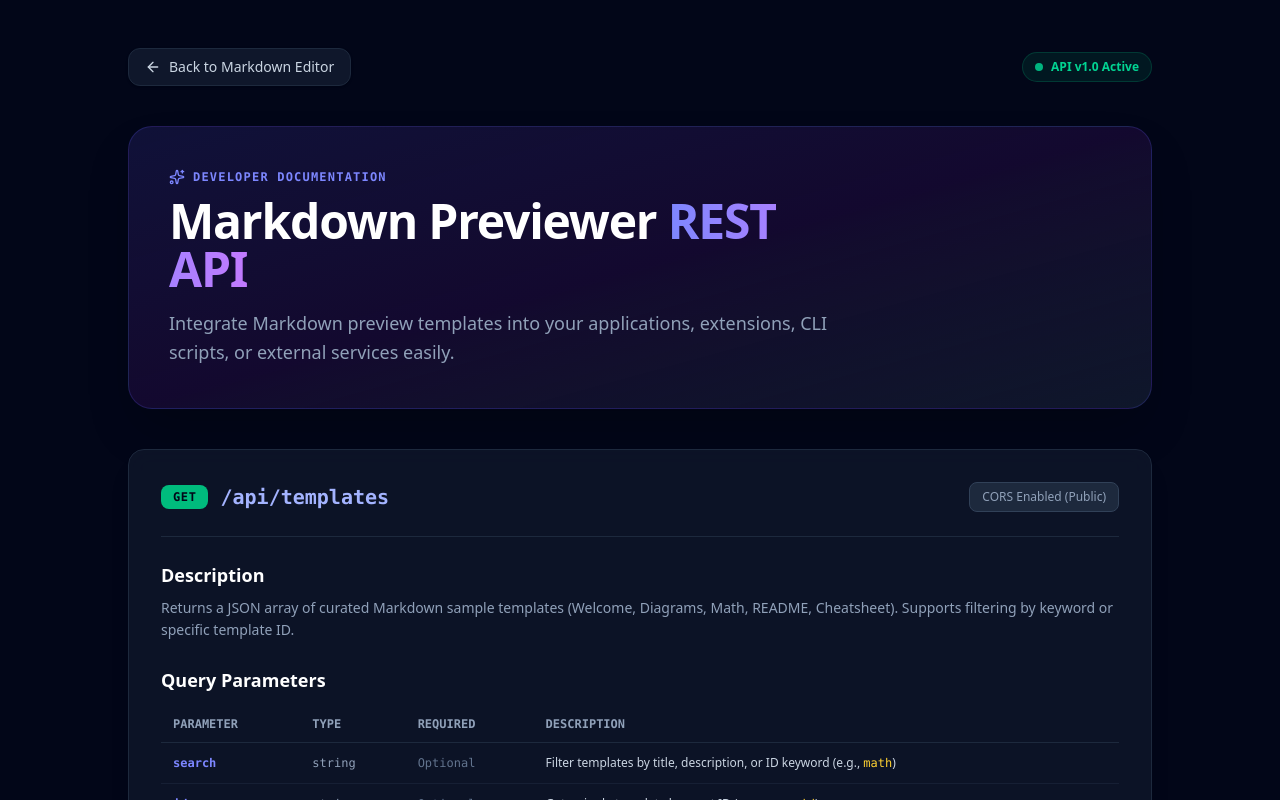
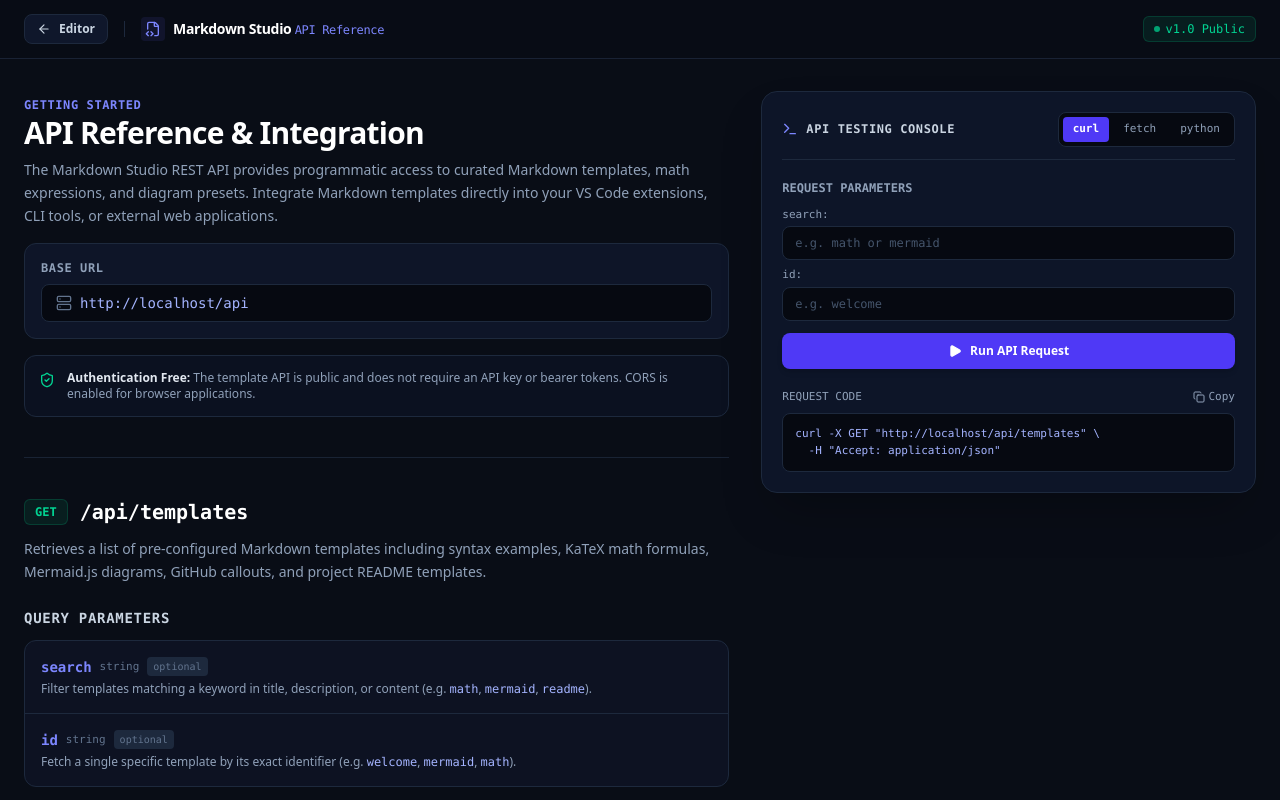
Before and after one commit to LOCAL2/markdown-preview, a Next.js app: page /api-docs in a window 1280 px wide. Shown: the top 800 px of the page. Built offline with nearby package versions, Linux system fonts and the light colour scheme.

Commit message:
Redesign /api-docs with professional two-column Stripe-style documentation layout and fix page scrolling

```diff
--- a/app/api-docs/page.tsx
+++ b/app/api-docs/page.tsx
@@ -1,168 +1,274 @@
 "use client";
 
-import React, { useState } from "react";
+import React, { useState, useEffect } from "react";
 import Link from "next/link";
 import {
-  Code,
-  Globe,
+  ArrowLeft,
+  Check,
+  Copy,
+  Play,
   Terminal,
-  Play,
-  Copy,
-  Check,
-  ArrowLeft,
-  FileText,
+  Search,
+  Code2,
+  FileCode2,
+  Server,
+  Key,
+  ShieldCheck,
   Layers,
-  Sparkles
+  ChevronRight,
+  ExternalLink
 } from "lucide-react";
 
 export default function ApiDocsPage() {
   const [activeTab, setActiveTab] = useState<"curl" | "fetch" | "python">("curl");
+  const [searchParam, setSearchParam] = useState("");
+  const [idParam, setIdParam] = useState("");
   const [copied, setCopied] = useState(false);
   const [loading, setLoading] = useState(false);
-  const [searchQuery, setSearchQuery] = useState("");
-  const [apiResponse, setApiResponse] = useState<string | null>(null);
+  const [apiResponse, setApiResponse] = useState<{
+    status: number;
+    statusText: string;
+    timeMs: number;
+    data: any;
+  } | null>(null);
 
-  const baseUrl = typeof window !== "undefined" ? window.location.origin : "http://localhost:3000";
+  const [origin, setOrigin] = useState("http://localhost:3000");
 
-  const getSnippet = () => {
-    const query = searchQuery ? `?search=${encodeURIComponent(searchQuery)}` : "";
+  useEffect(() => {
+    if (typeof window !== "undefined") {
+      setOrigin(window.location.origin);
+    }
+  }, []);
+
+  const buildQueryUrl = () => {
+    const params = new URLSearchParams();
+    if (idParam.trim()) params.append("id", idParam.trim());
+    if (searchParam.trim()) params.append("search", searchParam.trim());
+    const queryString = params.toString();
+    return `${origin}/api/templates${queryString ? `?${queryString}` : ""}`;
+  };
+
+  const getCodeSnippet = () => {
+    const url = buildQueryUrl();
     switch (activeTab) {
       case "curl":
-        return `curl -X GET "${baseUrl}/api/templates${query}" \\
+        return `curl -X GET "${url}" \\
   -H "Accept: application/json"`;
       case "fetch":
-        return `fetch("${baseUrl}/api/templates${query}")
+        return `fetch("${url}")
   .then(res => res.json())
   .then(data => console.log(data));`;
       case "python":
         return `import requests
 
-response = requests.get("${baseUrl}/api/templates${query}")
+response = requests.get("${url}")
 data = response.json()
 print(data)`;
     }
   };
 
-  const handleCopy = () => {
-    navigator.clipboard.writeText(getSnippet());
+  const handleCopyCode = () => {
+    navigator.clipboard.writeText(getCodeSnippet());
     setCopied(true);
     setTimeout(() => setCopied(false), 2000);
   };
 
-  const handleTestApi = async () => {
+  const handleSendRequest = async () => {
     setLoading(true);
+    const startTime = performance.now();
     try {
-      const query = searchQuery ? `?search=${encodeURIComponent(searchQuery)}` : "";
-      const res = await fetch(`/api/templates${query}`);
+      const url = buildQueryUrl();
+      const res = await fetch(url);
+      const endTime = performance.now();
       const data = await res.json();
-      setApiResponse(JSON.stringify(data, null, 2));
+      setApiResponse({
+        status: res.status,
+        statusText: res.statusText || (res.status === 200 ? "OK" : "Error"),
+        timeMs: Math.round(endTime - startTime),
+        data,
+      });
     } catch (err: any) {
-      setApiResponse(JSON.stringify({ error: err.message }, null, 2));
+      const endTime = performance.now();
+      setApiResponse({
+        status: 500,
+        statusText: "Network Error",
+        timeMs: Math.round(endTime - startTime),
+        data: { error: err.message || "Failed to fetch API endpoint" },
+      });
     } finally {
       setLoading(false);
     }
   };
 
   return (
-    <div className="min-h-screen bg-slate-950 text-slate-100 font-sans p-6 md:p-12">
-      {/* Header Navigation */}
-      <div className="max-w-5xl mx-auto mb-10 flex items-center justify-between">
+    <div className="min-h-screen w-full bg-[#090d16] text-slate-200 font-sans selection:bg-indigo-500/30 selection:text-indigo-200 overflow-y-auto">
+      {/* Top Navbar */}
+      <header className="sticky top-0 z-40 w-full border-b border-slate-800/80 bg-[#090d16]/90 backdrop-blur-md px-6 py-3.5">
+        <div className="max-w-7xl mx-auto flex items-center justify-between">
+          <div className="flex items-center gap-4">
             <Link
               href="/"
-          className="inline-flex items-center gap-2 px-4 py-2 text-sm font-medium text-slate-300 bg-slate-900 border border-slate-800 rounded-xl hover:bg-slate-800 hover:text-white transition-all shadow-sm"
+              className="inline-flex items-center gap-2 px-3 py-1.5 text-xs font-semibold text-slate-300 bg-slate-900 border border-slate-800 rounded-lg hover:bg-slate-800 hover:text-white transition-colors"
             >
-          <ArrowLeft className="w-4 h-4" />
-          Back to Markdown Editor
+              <ArrowLeft className="w-3.5 h-3.5" />
+              Editor
             </Link>
-        <div className="flex items-center gap-2 text-xs font-semibold px-3 py-1.5 bg-emerald-500/10 text-emerald-400 border border-emerald-500/20 rounded-full">
-          <span className="w-2 h-2 rounded-full bg-emerald-400 animate-pulse"></span>
-          API v1.0 Active
+
+            <div className="h-4 w-px bg-slate-800" />
+
+            <div className="flex items-center gap-2">
+              <div className="p-1 rounded bg-indigo-500/10 text-indigo-400">
+                <FileCode2 className="w-4 h-4" />
+              </div>
+              <span className="text-sm font-bold tracking-tight text-white">
+                Markdown Studio <span className="text-indigo-400 font-mono text-xs font-normal">API Reference</span>
+              </span>
             </div>
           </div>
 
-      {/* Main Container */}
-      <main className="max-w-5xl mx-auto space-y-10">
-        {/* Hero Banner */}
-        <div className="relative overflow-hidden bg-gradient-to-br from-indigo-900/30 via-purple-900/20 to-slate-900 border border-indigo-500/20 rounded-3xl p-8 md:p-10 shadow-2xl">
-          <div className="relative z-10 max-w-2xl">
-            <div className="inline-flex items-center gap-2 text-indigo-400 font-mono text-xs mb-3 uppercase tracking-widest font-bold">
-              <Sparkles className="w-4 h-4" /> Developer Documentation
+          <div className="flex items-center gap-3">
+            <span className="inline-flex items-center gap-1.5 px-2.5 py-1 text-xs font-mono font-medium text-emerald-400 bg-emerald-500/10 border border-emerald-500/20 rounded-md">
+              <span className="w-1.5 h-1.5 rounded-full bg-emerald-400 animate-pulse" />
+              v1.0 Public
+            </span>
           </div>
-            <h1 className="text-3xl md:text-5xl font-extrabold text-white tracking-tight mb-4">
-              Markdown Previewer <span className="text-transparent bg-clip-text bg-gradient-to-r from-indigo-400 to-purple-400">REST API</span>
+        </div>
+      </header>
+
+      {/* Main Container Layout */}
+      <div className="max-w-7xl mx-auto px-6 py-8 grid grid-cols-1 lg:grid-cols-12 gap-8">
+        {/* Left Column: Documentation Content (7 cols) */}
+        <main className="lg:col-span-7 space-y-10">
+          {/* Overview Section */}
+          <section id="overview" className="space-y-4">
+            <div className="space-y-2">
+              <span className="text-xs font-mono text-indigo-400 font-semibold tracking-wider uppercase">
+                GETTING STARTED
+              </span>
+              <h1 className="text-3xl font-bold tracking-tight text-white">
+                API Reference & Integration
               </h1>
-            <p className="text-slate-400 text-base md:text-lg leading-relaxed">
-              Integrate Markdown preview templates into your applications, extensions, CLI scripts, or external services easily.
+              <p className="text-slate-400 text-sm leading-relaxed">
+                The Markdown Studio REST API provides programmatic access to curated Markdown templates, math expressions, and diagram presets. Integrate Markdown templates directly into your VS Code extensions, CLI tools, or external web applications.
+              </p>
+            </div>
+
+            {/* Base URL Box */}
+            <div className="p-4 bg-slate-900/90 border border-slate-800 rounded-xl space-y-2">
+              <div className="text-xs font-mono text-slate-400 uppercase tracking-wider font-semibold">
+                BASE URL
+              </div>
+              <div className="flex items-center gap-2 font-mono text-sm text-indigo-300 bg-[#060911] px-3.5 py-2 rounded-lg border border-slate-800">
+                <Server className="w-4 h-4 text-slate-500 shrink-0" />
+                <span className="select-all">{origin}/api</span>
+              </div>
+            </div>
+
+            {/* Auth Note */}
+            <div className="p-3.5 bg-slate-900/50 border border-slate-800 rounded-xl flex items-start gap-3 text-xs text-slate-400">
+              <ShieldCheck className="w-4 h-4 text-emerald-400 shrink-0 mt-0.5" />
+              <div>
+                <strong className="text-slate-200">Authentication Free:</strong> The template API is public and does not require an API key or bearer tokens. CORS is enabled for browser applications.
+              </div>
+            </div>
+          </section>
+
+          <hr className="border-slate-800/80" />
+
+          {/* Endpoint Specification Section */}
+          <section id="templates-endpoint" className="space-y-6">
+            <div className="space-y-3">
+              <div className="flex items-center gap-3">
+                <span className="px-2.5 py-1 font-mono text-xs font-bold bg-emerald-500/10 text-emerald-400 border border-emerald-500/20 rounded-md uppercase">
+                  GET
+                </span>
+                <code className="text-xl font-mono font-bold text-white">
+                  /api/templates
+                </code>
+              </div>
+              <p className="text-slate-400 text-sm leading-relaxed">
+                Retrieves a list of pre-configured Markdown templates including syntax examples, KaTeX math formulas, Mermaid.js diagrams, GitHub callouts, and project README templates.
+              </p>
+            </div>
+
+            {/* Query Parameters Table */}
+            <div className="space-y-3">
+              <h2 className="text-sm font-semibold uppercase font-mono tracking-wider text-slate-300">
+                QUERY PARAMETERS
+              </h2>
+
+              <div className="border border-slate-800 rounded-xl overflow-hidden bg-slate-900/60">
+                <div className="p-4 border-b border-slate-800 space-y-1">
+                  <div className="flex items-center gap-2">
+                    <span className="font-mono text-sm font-bold text-indigo-400">search</span>
+                    <span className="text-[11px] font-mono text-slate-500">string</span>
+                    <span className="text-[10px] font-mono text-slate-500 bg-slate-800 px-1.5 py-0.5 rounded">optional</span>
+                  </div>
+                  <p className="text-xs text-slate-400">
+                    Filter templates matching a keyword in title, description, or content (e.g. <code className="text-indigo-300 font-mono">math</code>, <code className="text-indigo-300 font-mono">mermaid</code>, <code className="text-indigo-300 font-mono">readme</code>).
+                  </p>
+                </div>
+
+                <div className="p-4 space-y-1">
+                  <div className="flex items-center gap-2">
+                    <span className="font-mono text-sm font-bold text-indigo-400">id</span>
+                    <span className="text-[11px] font-mono text-slate-500">string</span>
+                    <span className="text-[10px] font-mono text-slate-500 bg-slate-800 px-1.5 py-0.5 rounded">optional</span>
+                  </div>
+                  <p className="text-xs text-slate-400">
+                    Fetch a single specific template by its exact identifier (e.g. <code className="text-indigo-300 font-mono">welcome</code>, <code className="text-indigo-300 font-mono">mermaid</code>, <code className="text-indigo-300 font-mono">math</code>).
                   </p>
                 </div>
               </div>
-
-        {/* API Endpoint Section */}
-        <div className="bg-slate-900/80 border border-slate-800 rounded-2xl p-6 md:p-8 space-y-6 shadow-xl backdrop-blur-md">
-          <div className="flex flex-wrap items-center justify-between gap-4 pb-6 border-b border-slate-800">
-            <div className="flex items-center gap-3">
-              <span className="px-3 py-1 font-mono text-xs font-bold bg-emerald-500 text-slate-950 rounded-lg uppercase tracking-wider">
-                GET
-              </span>
-              <code className="text-lg md:text-xl font-mono text-indigo-300 font-semibold">
-                /api/templates
-              </code>
-            </div>
-            <span className="text-xs text-slate-400 bg-slate-800 px-3 py-1.5 rounded-lg border border-slate-700">
-              CORS Enabled (Public)
-            </span>
             </div>
 
-          <div>
-            <h3 className="text-lg font-semibold text-white mb-2">Description</h3>
-            <p className="text-slate-400 text-sm leading-relaxed">
-              Returns a JSON array of curated Markdown sample templates (Welcome, Diagrams, Math, README, Cheatsheet). Supports filtering by keyword or specific template ID.
+            {/* Response Formats */}
+            <div className="space-y-3">
+              <h2 className="text-sm font-semibold uppercase font-mono tracking-wider text-slate-300">
+                RESPONSE CODES
+              </h2>
+
+              <div className="grid grid-cols-1 md:grid-cols-2 gap-3 text-xs">
+                <div className="p-3.5 bg-slate-900/60 border border-slate-800 rounded-xl space-y-1">
+                  <div className="flex items-center gap-2 font-mono font-bold text-emerald-400">
+                    <span className="w-2 h-2 rounded-full bg-emerald-400" />
+                    200 OK
+                  </div>
+                  <p className="text-slate-400 text-[11px]">
+                    Successfully returned matching template list or single template payload.
                   </p>
                 </div>
 
-          {/* Query Parameters */}
-          <div>
-            <h3 className="text-lg font-semibold text-white mb-3">Query Parameters</h3>
-            <div className="overflow-x-auto">
-              <table className="w-full text-left text-sm text-slate-300 border-collapse">
-                <thead>
-                  <tr className="border-b border-slate-800 text-slate-400 text-xs uppercase font-mono">
-                    <th className="py-2.5 px-3">Parameter</th>
-                    <th className="py-2.5 px-3">Type</th>
-                    <th className="py-2.5 px-3">Required</th>
-                    <th className="py-2.5 px-3">Description</th>
-                  </tr>
-                </thead>
-                <tbody className="divide-y divide-slate-800/60 font-mono text-xs">
-                  <tr>
-                    <td className="py-3 px-3 text-indigo-400 font-bold">search</td>
-                    <td className="py-3 px-3 text-slate-400">string</td>
-                    <td className="py-3 px-3 text-slate-500">Optional</td>
-                    <td className="py-3 px-3 text-slate-300 font-sans">Filter templates by title, description, or ID keyword (e.g., <code className="text-amber-300">math</code>)</td>
-                  </tr>
-                  <tr>
-                    <td className="py-3 px-3 text-indigo-400 font-bold">id</td>
-                    <td className="py-3 px-3 text-slate-400">string</td>
-                    <td className="py-3 px-3 text-slate-500">Optional</td>
-                    <td className="py-3 px-3 text-slate-300 font-sans">Get a single template by exact ID (e.g., <code className="text-amber-300">mermaid</code>)</td>
-                  </tr>
-                </tbody>
-              </table>
+                <div className="p-3.5 bg-slate-900/60 border border-slate-800 rounded-xl space-y-1">
+                  <div className="flex items-center gap-2 font-mono font-bold text-rose-400">
+                    <span className="w-2 h-2 rounded-full bg-rose-400" />
+                    404 Not Found
+                  </div>
+                  <p className="text-slate-400 text-[11px]">
+                    Returned when a specific template ID query param does not exist.
+                  </p>
                 </div>
               </div>
+            </div>
+          </section>
+        </main>
 
-          {/* Interactive Try It Out & Code Snippets */}
-          <div className="space-y-4 pt-4">
-            <div className="flex flex-wrap items-center justify-between gap-3">
-              <h3 className="text-lg font-semibold text-white">Interactive Request Builder</h3>
+        {/* Right Column: Sticky Interactive Console (5 cols) */}
+        <aside className="lg:col-span-5">
+          <div className="sticky top-20 bg-slate-900/90 border border-slate-800 rounded-2xl p-5 space-y-5 shadow-2xl backdrop-blur-md">
+            <div className="flex items-center justify-between pb-3 border-b border-slate-800">
+              <div className="flex items-center gap-2 font-mono text-xs text-slate-300 font-bold uppercase tracking-wider">
+                <Terminal className="w-4 h-4 text-indigo-400" />
+                API Testing Console
+              </div>
 
-              {/* Code snippet tabs */}
-              <div className="flex items-center gap-1 bg-slate-950 p-1 rounded-xl border border-slate-800">
+              {/* Code Language Selector */}
+              <div className="flex items-center gap-1 bg-[#060911] p-1 rounded-lg border border-slate-800">
                 {(["curl", "fetch", "python"] as const).map((tab) => (
                   <button
                     key={tab}
                     onClick={() => setActiveTab(tab)}
-                    className={`px-3 py-1.5 text-xs font-mono rounded-lg transition-all ${
+                    className={`px-2.5 py-1 text-[11px] font-mono rounded transition-colors ${
                       activeTab === tab
                         ? "bg-indigo-600 text-white font-bold"
                         : "text-slate-400 hover:text-slate-200"
@@ -174,57 +280,100 @@
               </div>
             </div>
 
-            {/* Optional search input */}
-            <div className="flex items-center gap-3">
+            {/* Test Parameter Controls */}
+            <div className="space-y-3">
+              <div className="text-xs font-mono text-slate-400 uppercase font-semibold">
+                REQUEST PARAMETERS
+              </div>
+
+              <div className="space-y-2 text-xs">
+                <div>
+                  <label className="block text-slate-400 font-mono text-[11px] mb-1">
+                    search:
+                  </label>
                   <input
                     type="text"
-                value={searchQuery}
-                onChange={(e) => setSearchQuery(e.target.value)}
-                placeholder="Optional filter search query... (e.g. mermaid)"
-                className="flex-1 px-4 py-2.5 text-sm bg-slate-950 border border-slate-800 rounded-xl text-slate-100 placeholder-slate-500 focus:outline-none focus:border-indigo-500 font-mono"
+                    value={searchParam}
+                    onChange={(e) => setSearchParam(e.target.value)}
+                    placeholder="e.g. math or mermaid"
+                    className="w-full px-3 py-2 bg-[#060911] border border-slate-800 rounded-lg text-slate-200 placeholder-slate-600 font-mono text-xs focus:outline-none focus:border-indigo-500"
                   />
+                </div>
+
+                <div>
+                  <label className="block text-slate-400 font-mono text-[11px] mb-1">
+                    id:
+                  </label>
+                  <input
+                    type="text"
+                    value={idParam}
+                    onChange={(e) => setIdParam(e.target.value)}
+                    placeholder="e.g. welcome"
+                    className="w-full px-3 py-2 bg-[#060911] border border-slate-800 rounded-lg text-slate-200 placeholder-slate-600 font-mono text-xs focus:outline-none focus:border-indigo-500"
+                  />
+                </div>
+              </div>
+
               <button
-                onClick={handleTestApi}
+                onClick={handleSendRequest}
                 disabled={loading}
-                className="inline-flex items-center gap-2 px-5 py-2.5 text-sm font-semibold text-white bg-indigo-600 rounded-xl hover:bg-indigo-500 disabled:opacity-50 transition-all shadow-md active:scale-95"
+                className="w-full flex items-center justify-center gap-2 py-2.5 px-4 text-xs font-bold text-white bg-indigo-600 hover:bg-indigo-500 rounded-lg transition-colors shadow-md disabled:opacity-50"
               >
-                <Play className="w-4 h-4 fill-current" />
-                {loading ? "Testing..." : "Send Request"}
+                <Play className="w-3.5 h-3.5 fill-current" />
+                {loading ? "Sending Request..." : "Run API Request"}
               </button>
             </div>
 
-            {/* Snippet Display */}
-            <div className="relative group bg-slate-950 border border-slate-800 rounded-xl p-4 font-mono text-xs text-indigo-200 overflow-x-auto">
+            {/* Code Snippet Box */}
+            <div className="space-y-2">
+              <div className="flex items-center justify-between text-[11px] font-mono text-slate-400">
+                <span>REQUEST CODE</span>
                 <button
-                onClick={handleCopy}
-                className="absolute top-3 right-3 p-2 bg-slate-900 border border-slate-800 rounded-lg text-slate-400 hover:text-white transition-all opacity-80 group-hover:opacity-100"
-                title="Copy snippet"
+                  onClick={handleCopyCode}
+                  className="flex items-center gap-1 hover:text-white transition-colors"
                 >
-                {copied ? <Check className="w-4 h-4 text-emerald-400" /> : <Copy className="w-4 h-4" />}
+                  {copied ? <Check className="w-3 h-3 text-emerald-400" /> : <Copy className="w-3 h-3" />}
+                  <span>{copied ? "Copied" : "Copy"}</span>
                 </button>
-              <pre className="pr-12">{getSnippet()}</pre>
               </div>
 
-            {/* Live API Response Viewer */}
+              <div className="bg-[#060911] border border-slate-800 rounded-lg p-3 font-mono text-[11px] text-indigo-300 overflow-x-auto">
+                <pre>{getCodeSnippet()}</pre>
+              </div>
+            </div>
+
+            {/* Response Section */}
             {apiResponse && (
-              <div className="mt-4 space-y-2">
-                <div className="flex items-center justify-between text-xs font-mono text-slate-400">
-                  <span>API Response (200 OK)</span>
+              <div className="space-y-2 pt-2 border-t border-slate-800 animate-in fade-in duration-200">
+                <div className="flex items-center justify-between text-[11px] font-mono">
+                  <div className="flex items-center gap-2">
+                    <span
+                      className={`font-bold px-1.5 py-0.5 rounded ${
+                        apiResponse.status === 200
+                          ? "bg-emerald-500/20 text-emerald-400 border border-emerald-500/30"
+                          : "bg-rose-500/20 text-rose-400 border border-rose-500/30"
+                      }`}
+                    >
+                      {apiResponse.status} {apiResponse.statusText}
+                    </span>
+                    <span className="text-slate-500">{apiResponse.timeMs}ms</span>
+                  </div>
                   <button
                     onClick={() => setApiResponse(null)}
                     className="text-slate-500 hover:text-slate-300"
                   >
-                    Clear Output
+                    Clear
                   </button>
                 </div>
-                <pre className="bg-slate-950 border border-slate-800 rounded-xl p-4 text-xs font-mono text-emerald-400 max-h-96 overflow-y-auto shadow-inner">
-                  {apiResponse}
-                </pre>
+
+                <div className="bg-[#060911] border border-slate-800 rounded-lg p-3 max-h-72 overflow-y-auto font-mono text-[11px] text-slate-300">
+                  <pre>{JSON.stringify(apiResponse.data, null, 2)}</pre>
+                </div>
               </div>
             )}
           </div>
+        </aside>
       </div>
-      </main>
     </div>
   );
 }
--- a/app/globals.css
+++ b/app/globals.css
@@ -23,7 +23,6 @@
     background-color: var(--bg-main);
     color: var(--text-primary);
     font-family: var(--font-geist-sans), -apple-system, BlinkMacSystemFont, "Segoe UI", Roboto, sans-serif;
-    overflow: hidden;
     transition: background-color 0.3s ease, color 0.3s ease;
   }
 
```
Lines whose indentation alone changed are shown as unchanged.
